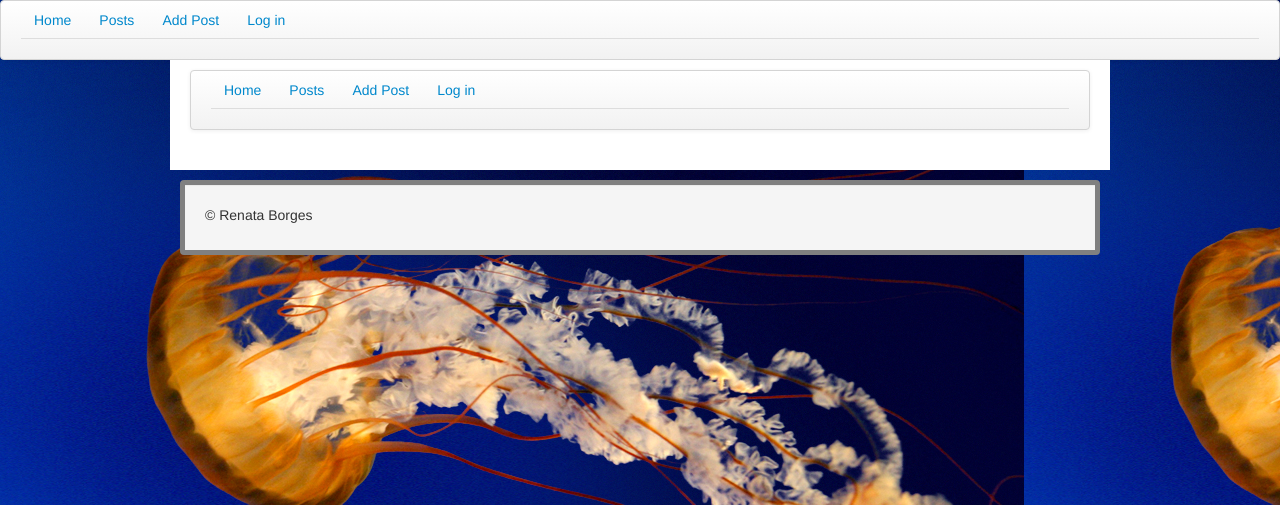
After one commit to renaborges/IWA2Git, a CakePHP app: the page made by app/View/Elements/navbar.ctp in a window 1280 px wide. The commit adds this page. Shown: the top 505 px of the page. Run offline with PHP 8.4 and a stand-in for CakePHP, Linux system fonts and the light colour scheme; the template is opened without the code that fills it, so the values that code supplies are empty; some libraries are stand-ins or nearby versions.

Commit message:
Background and footer with bootstrap

```diff
--- /dev/null
+++ b/app/View/Elements/navbar.ctp
@@ -0,0 +1,23 @@
+<div class="navbar-inner">
+		<ul class="nav nav-tabs">
+
+
+			<li> <?php echo $this->Html->link('Home', array('controller' =>'users', 'action'=>'index')); ?></li>
+			<li> <?php echo $this->Html->link('Posts', array('controller' =>'posts', 'action'=>'index')); ?></li>
+			<li> <?php echo $this->Html->link('Add Post', array('controller' =>'posts', 'action'=>'add')); ?></li>
+			<li> <?php if (AuthComponent::user()):
+					//The user is logged in, show the logout link
+
+					echo $this->Html->link('Log out', array('controller' => 'users', 'action' => 'logout'));
+					echo 'Welcome '.AuthComponent::user('username');
+				else:
+					// The user is not logged in, show login link
+					echo $this->Html->link('Log in', array('controller' => 'users', 'action' => 'login'));
+
+				endif;
+			?>
+			</li>
+
+
+		</ul>
+</div>
--- a/app/View/Layouts/default.ctp
+++ b/app/View/Layouts/default.ctp
@@ -16,7 +16,7 @@
  * @license       http://www.opensource.org/licenses/mit-license.php MIT License
  */
 
-$cakeDescription = __d('cake_dev', 'RenyWordBlog: The Blogger Spot');
+
 ?>
 <!DOCTYPE html>
 <html>
@@ -28,89 +28,57 @@ $cakeDescription = __d('cake_dev', 'RenyWordBlog: The Blogger Spot');
 	<?php
 		echo $this->Html->meta('icon');
 
-		echo $this->Html->css('bootstrap.css');
+		echo $this->Html->css('bootstrap');
+			echo $this->Html->css('mystyle.css');
 		echo $this->Html->css('cake.generic');
+
 
 		echo $this->fetch('meta');
 		echo $this->fetch('css');
 		echo $this->fetch('script');
 	?>
+
+            <!-- <style>
+        body {
+          padding-top: 70px;
+        }
+    </style> -->
+
 </head>
 <body>
-	<div id="container">
 
+    <?php echo $this->element('navbar');?>
 
-		 <div class="navbar-inner">
-		<ul class="nav nav-tabs">
-
-
-			<li> <?php echo $this->Html->link('Home', array('controller' =>'users', 'action'=>'index')); ?></li>
-			<li> <?php echo $this->Html->link('Posts', array('controller' =>'posts', 'action'=>'index')); ?></li>
-			<li> <?php echo $this->Html->link('Add Post', array('controller' =>'posts', 'action'=>'add')); ?></li>
-			<li> <?php if (AuthComponent::user()):
-					//The user is logged in, show the logout link
-
-					echo $this->Html->link('Log out', array('controller' => 'users', 'action' => 'logout'));
-					echo 'Welcome '.AuthComponent::user('username');
-				else:
-					// The user is not logged in, show login link
-					echo $this->Html->link('Log in', array('controller' => 'users', 'action' => 'login'));
-
-				endif;
-			?>
-			</li>
-
-
-		</ul>
+    <div class="container">
 
 		 <!--Site-wide 'Welcome message' here in default.ctp mean that it will appear in every page
 		echo Welcome print $this->Session->read('Auth.User.username');-->
 
+
 		<div id="content">
 
-			<div class="section" id="section0">
-
-				<div class="row">
-
-
-						<div class="intro">
-					    <div class="col-md-6">
-						<h2>This is a test</h2>
 
 			<?php echo $this->Session->flash(); ?>
 
 			<?php echo $this->fetch('content'); ?>
 
-						</div>
-					</div>
 
-					<div class="col-md-6">
-						<div class="intro">
+               </div>
 
-						<h2>This is another test</h2>
-
-						</div>
-					</div>
-
-				</div>
-
-			</div>
-		</div>
-
-
-		<div id="footer">
+			   <div class="well well-md background footer">
+		<!--<div id="footer">-->
 
 			<?php echo $this->Html->tag('span', '&copy Renata Borges', array('class' => 'welcome'));
 
 			?>
-		</div>
-	</div>
+
+                </div>
 	</div>
 	 <!-- Bootstrap core JavaScript
     ================================================== -->
     <!-- Placed at the end of the document so the pages load faster -->
     <script src="https://code.jquery.com/jquery-1.10.2.min.js"></script>
-    <?php echo $this->Html->script('bootstrap.min.js'); ?>
+    <?php echo $this->Html->script('bootstrap.js'); ?>
 
 </body>
 </html>
--- /dev/null
+++ b/app/webroot/css/mystyle.css
@@ -0,0 +1,28 @@
+@CHARSET "ISO-8859-1";
+
+body{
+
+background-image:url(../img/jf.jpg);
+
+}
+.col-lg-8{
+background-color:#55555;
+
+}
+
+
+.rsvp_ww{
+ min-height: 425px;
+ max-height: 425px;
+ }
+ .section{
+	text-align:center;
+}
+
+.footer {
+ min-height: 25px;
+ max-height: 25px;
+padding:20px;
+border:5px solid gray;
+margin:10px;
+}
```
Also changed, not shown: app/View/Users/index.ctp (+4 -7 lines), app/View/Users/view.ctp (+14 -9 lines), app/webroot/img/jf.jpg (added).
